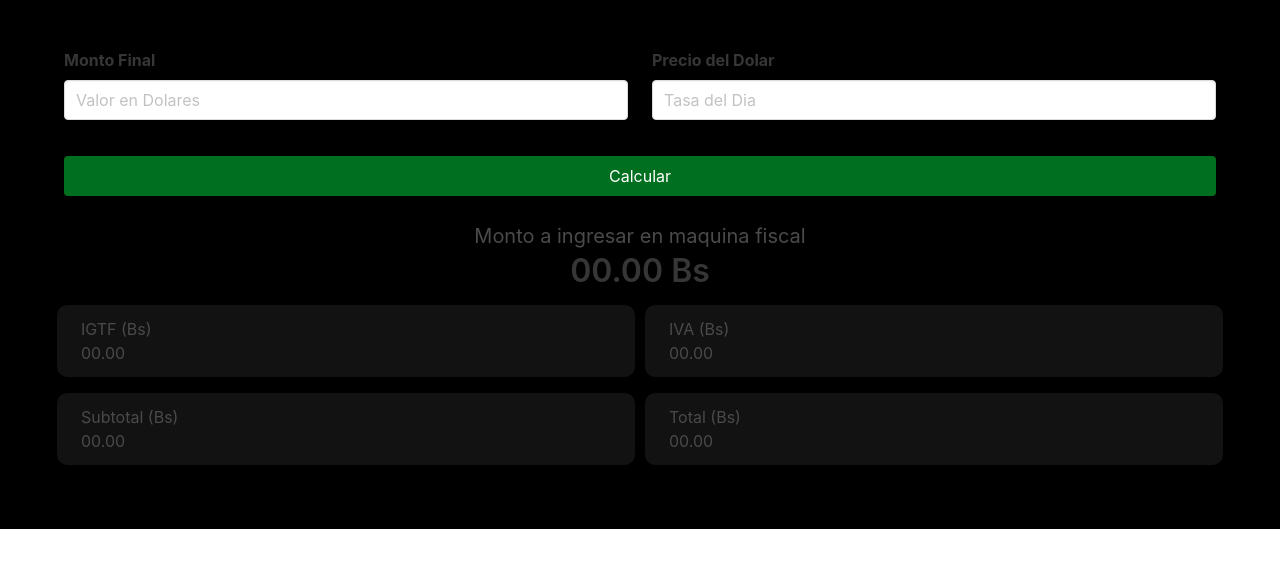
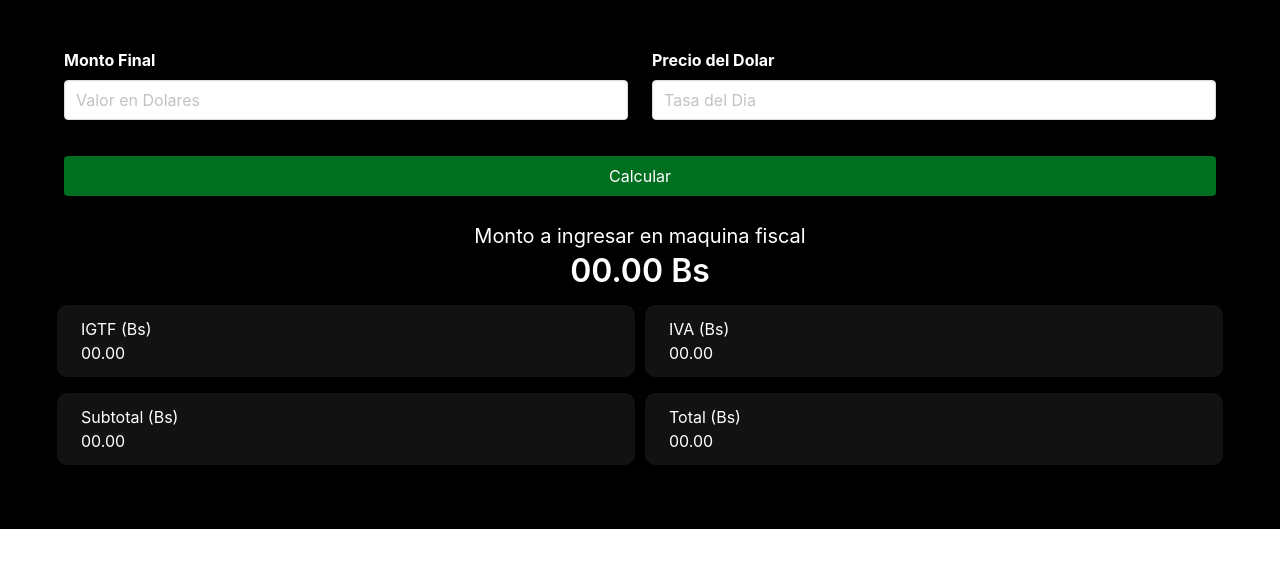
Before and after one commit to Poletron/PrecioIGTF, a website: page index.html in a window 1280 px wide. Drawn offline with nearby package versions, Linux system fonts and the light colour scheme.

Commit message:
Update styles.css

```diff
--- a/styles.css
+++ b/styles.css
@@ -9,6 +9,9 @@ body{
 .button{
     width: 100%;
 }
+.subtitle, .title, .is-text, .label {
+    color: #fff !important;
+}
 .bg-light{
     background-color: #121212;
     border-radius: 10px;
```
